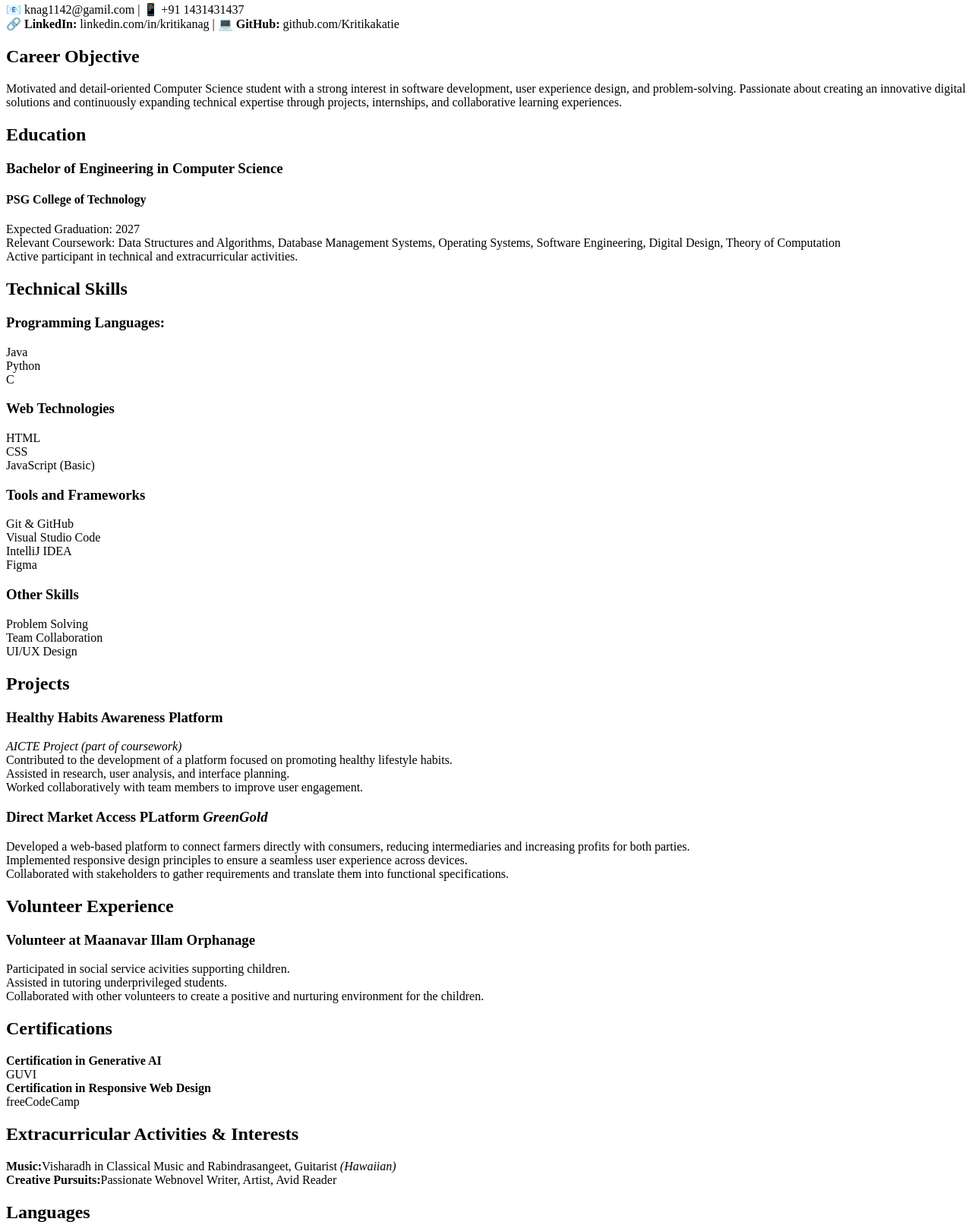
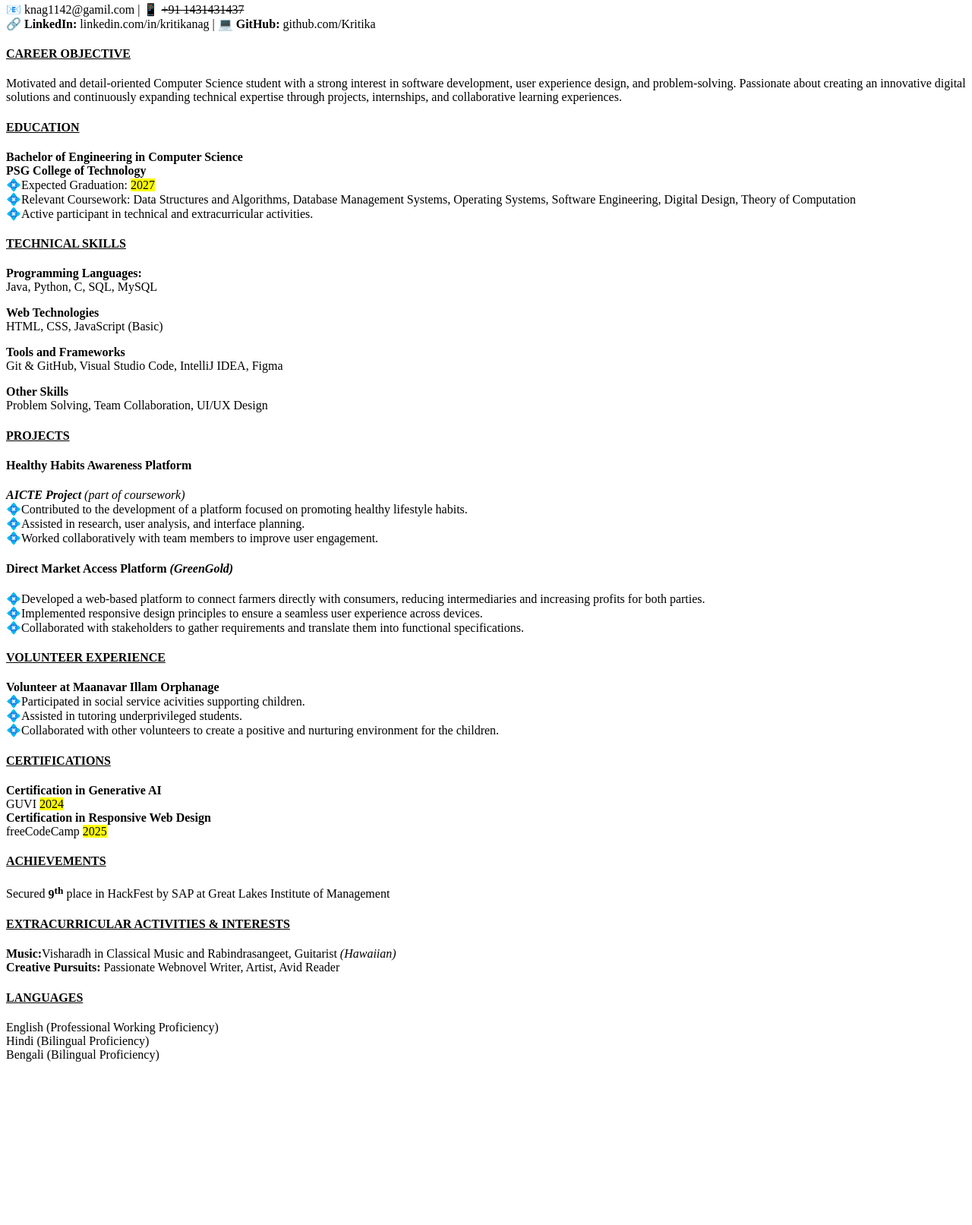
Before and after one commit to Kritikakatie/webdev_katie, a plain HTML site: page day1/resume.html in a window 1280 px wide. Shown: the part 77-1690 px from the top of the page at 76% size. After the commit the page ends 1491 px from the top, so only its background shows below. Drawn offline with Linux system fonts and the light colour scheme.

Commit message:
resume edit1

```diff
--- a/day1/resume.html
+++ b/day1/resume.html
@@ -7,36 +7,31 @@
 </head>
 <body>
     <h1> Kritika Nag </h1>
-    <p> 📧 knag1142@gamil.com | 📱 +91 1431431437 <br><strong>🔗 LinkedIn: </strong>linkedin.com/in/kritikanag | 💻 <strong>GitHub: </strong>github.com/Kritikakatie<br></p>
-    <h2> Career Objective </h2>
+    <p> 📧 knag1142@gamil.com | 📱 <del>+91 1431431437</del> <br><strong>🔗 LinkedIn: </strong>linkedin.com/in/kritikanag | 💻 <strong>GitHub: </strong>github.com/Kritika<br></p>
+    <h4><ins>CAREER OBJECTIVE</ins></h4>
     <p> Motivated and detail-oriented Computer Science student with a strong interest in software development, user experience design, and problem-solving. Passionate about creating an innovative digital solutions and continuously expanding technical expertise through projects, internships, and collaborative learning experiences.<br> </p>
-    <h2> Education</h2>
-    <h3> Bachelor of Engineering in Computer Science </h3>
-    <h4> PSG College of Technology</h4>
-    <p> Expected Graduation: 2027 <br><t>Relevant Coursework: Data Structures and Algorithms, Database Management Systems, Operating Systems, Software Engineering, Digital Design, Theory of Computation </t><br><t>Active participant in technical and extracurricular activities.</t><br></p>
-    <h2> Technical Skills </h2>
-    <h3>Programming Languages: </h3>
-    <p> <t>Java</t><br><t>Python</t><br><t>C</t></p>
-    <h3>Web Technologies </h3>
-    <p> <t>HTML</t><br><t>CSS</t><br><t>JavaScript (Basic)</t></p>
-    <h3>Tools and Frameworks </h3>
-    <p> <t>Git & GitHub</t><br><t>Visual Studio Code</t><br><t>IntelliJ IDEA</t><br><t>Figma</t></p>
-    <h3> Other Skills </h3>
-    <p> <t>Problem Solving</t><br><t>Team Collaboration</t><br><t>UI/UX Design</t></p>
+    <h4><ins>EDUCATION</ins></h4>
+    <p> <strong>Bachelor of Engineering in Computer Science</strong><br><strong>PSG College of Technology</strong><br>💠Expected Graduation: <mark>2027</mark> <br><t>💠Relevant Coursework: Data Structures and Algorithms, Database Management Systems, Operating Systems, Software Engineering, Digital Design, Theory of Computation </t><br><t>💠Active participant in technical and extracurricular activities.</t><br></p>
+    <h4><ins>TECHNICAL SKILLS</ins></h4>
+    <p> <strong>Programming Languages:<br></strong>Java, Python, C, SQL, MySQL</p>
+    <p> <strong>Web Technologies</strong><br>HTML, CSS, JavaScript (Basic)</p>
+    <p> <strong>Tools and Frameworks</strong><br>Git & GitHub, Visual Studio Code, IntelliJ IDEA, Figma</p>
+    <p> <strong>Other Skills</strong><br>Problem Solving, Team Collaboration, UI/UX Design</p>
 
-    <h2> Projects </h2>
-    <h3> Healthy Habits Awareness Platform </h3>
-    <p> <i>AICTE Project (part of coursework)</i><br><t> Contributed to the development of a platform focused on promoting healthy lifestyle habits.</t><br><t>Assisted in research, user analysis, and interface planning.</t><br><t>Worked collaboratively with team members to improve user engagement. </t><br></p>
-    <h3> Direct Market Access PLatform <i>GreenGold</i> </h3>
-    <p> <t>Developed a web-based platform to connect farmers directly with consumers, reducing intermediaries and increasing profits for both parties.</t><br><t>Implemented responsive design principles to ensure a seamless user experience across devices.</t><br><t>Collaborated with stakeholders to gather requirements and translate them into functional specifications.</t></p>
-    <h2> Volunteer Experience </h2>
-    <h3> Volunteer at Maanavar Illam Orphanage</h3>
-    <p> <t>Participated in social service acivities supporting children.</t><br><t>Assisted in tutoring underprivileged students.</t><br><t>Collaborated with other volunteers to create a positive and nurturing environment for the children.</t></p>
-    <h2> Certifications</h2>
-    <p><strong>Certification in Generative AI<br></strong>GUVI<br><strong>Certification in Responsive Web Design</strong><br>freeCodeCamp</p>
-    <h2> Extracurricular Activities & Interests</h2>
-    <p><strong>Music:</strong>Visharadh in Classical Music and Rabindrasangeet, Guitarist <i>(Hawaiian)</i><br><strong>Creative Pursuits:</strong>Passionate Webnovel Writer, Artist, Avid Reader</p>
-    <h2> Languages</h2>
+    <h4><ins>PROJECTS</ins></h4>
+    <h4>Healthy Habits Awareness Platform</h4>
+    <p> <i> <b>AICTE Project </b>(part of coursework)</i><br><t> 💠Contributed to the development of a platform focused on promoting healthy lifestyle habits.</t><br><t>💠Assisted in research, user analysis, and interface planning.</t><br><t>💠Worked collaboratively with team members to improve user engagement. </t><br></p>
+    <h4> Direct Market Access Platform <i>(GreenGold)</i> </h4>
+    <p> <t>💠Developed a web-based platform to connect farmers directly with consumers, reducing intermediaries and increasing profits for both parties.</t><br><t>💠Implemented responsive design principles to ensure a seamless user experience across devices.</t><br><t>💠Collaborated with stakeholders to gather requirements and translate them into functional specifications.</t></p>
+    <h4><ins>VOLUNTEER EXPERIENCE</ins></h4>
+    <p> <strong>Volunteer at Maanavar Illam Orphanage</strong><br><t>💠Participated in social service acivities supporting children.</t><br><t>💠Assisted in tutoring underprivileged students.</t><br><t>💠Collaborated with other volunteers to create a positive and nurturing environment for the children.</t></p>
+    <h4><ins>CERTIFICATIONS</ins></h4>
+    <p><strong>Certification in Generative AI<br></strong>GUVI <mark>2024</mark><br><strong>Certification in Responsive Web Design</strong><br>freeCodeCamp <mark>2025</mark></p>
+    <h4><ins>ACHIEVEMENTS</ins></h4>
+    <p> Secured <b>9<sup>th</sup></b> place in HackFest by SAP at Great Lakes Institute of Management</p>
+    <h4><ins>EXTRACURRICULAR ACTIVITIES & INTERESTS</ins></h4>
+    <p><strong>Music:</strong>Visharadh in Classical Music and Rabindrasangeet, Guitarist <i>(Hawaiian)</i><br><strong>Creative Pursuits: </strong>Passionate Webnovel Writer, Artist, Avid Reader</p>
+    <h4><ins>LANGUAGES</ins></h4>
     <p>English (Professional Working Proficiency)<br>Hindi (Bilingual Proficiency)<br>Bengali (Bilingual Proficiency)</p>
 
 </body>
```
